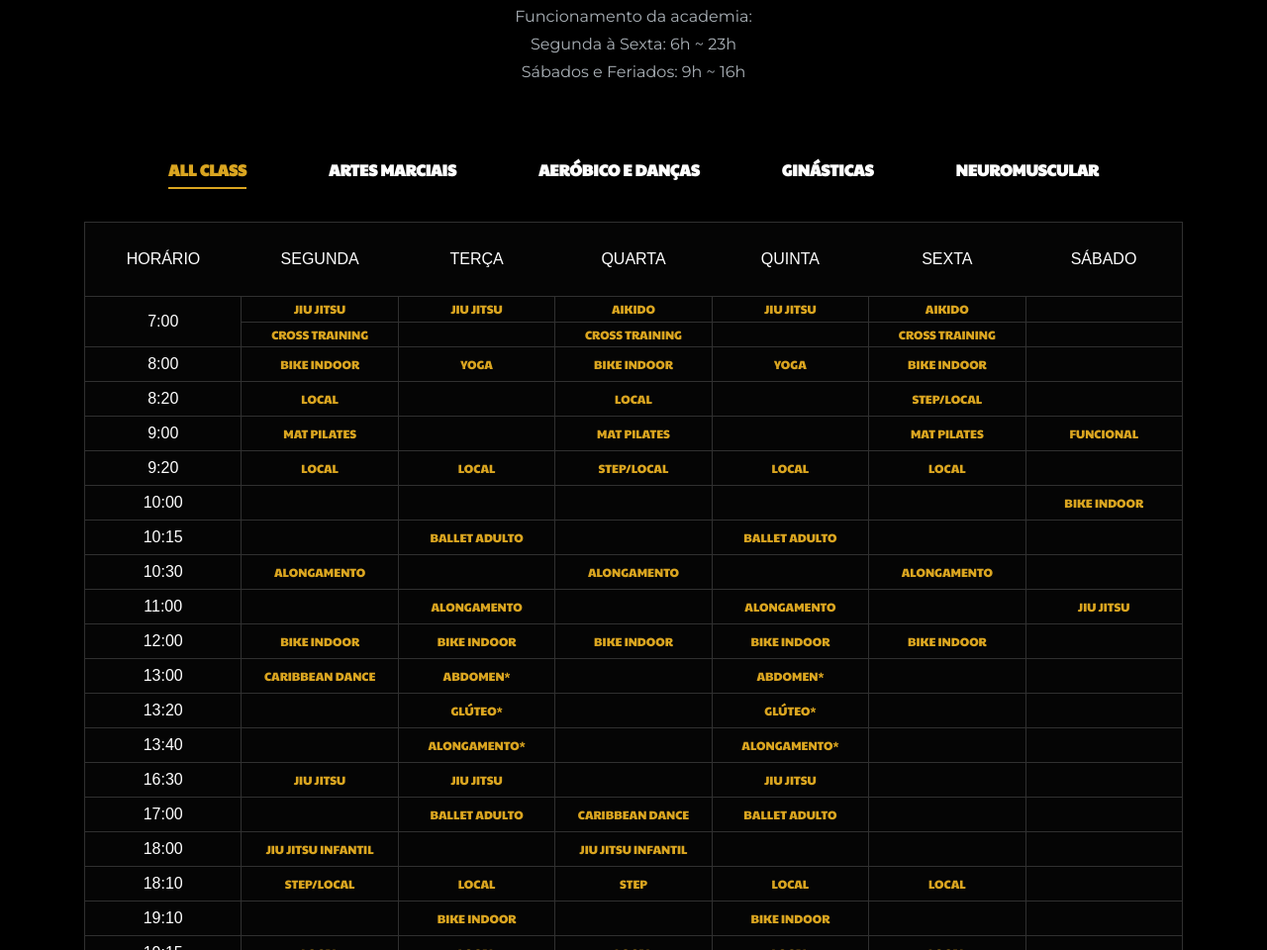
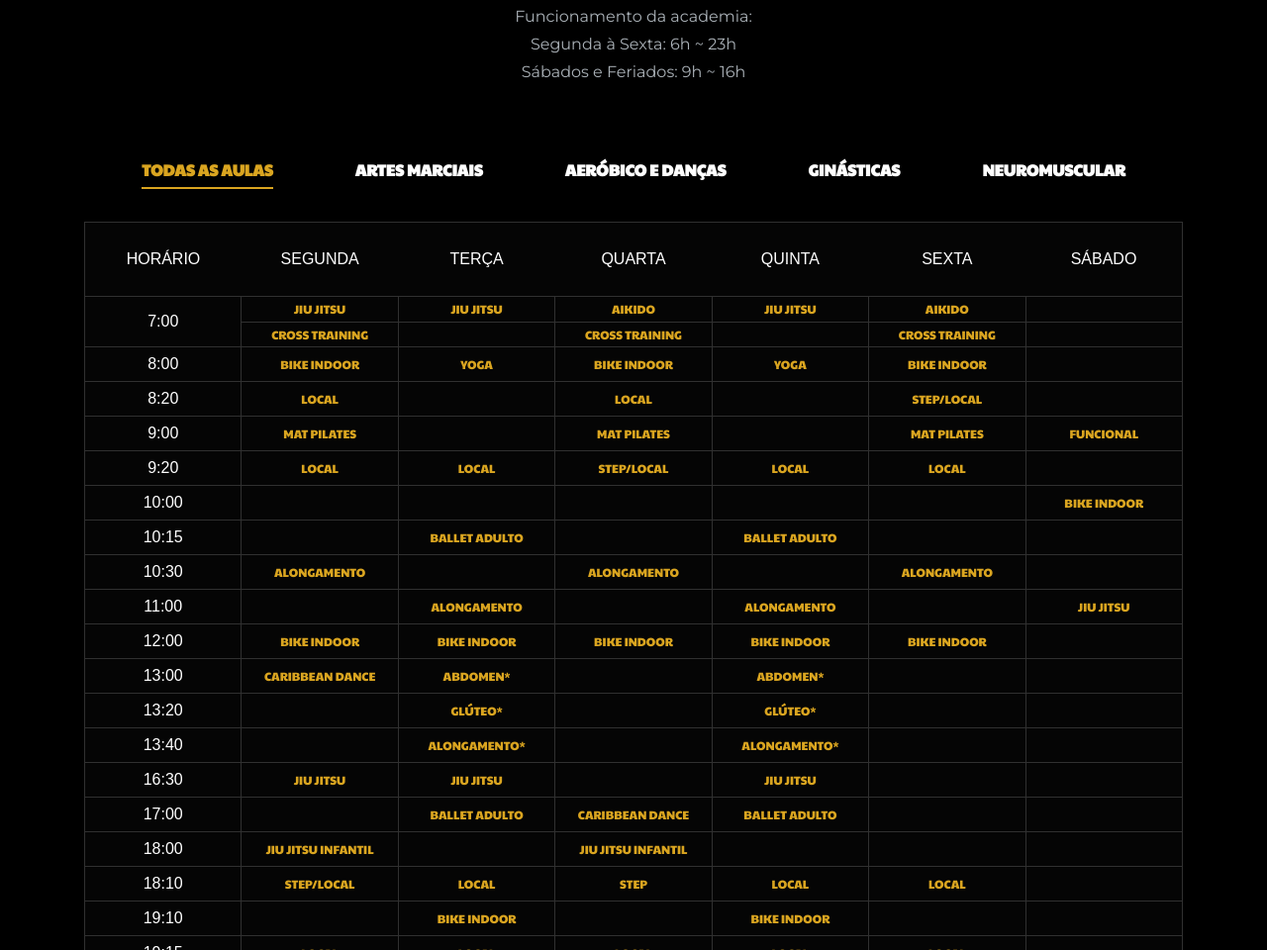
Before and after one commit to matvb/coliseujf-site, a plain HTML site: page gym/index.html in a window 1280 px wide. Shown: the part 957-1917 px from the top of the page at 99% size. Drawn offline with nearby package versions, Linux system fonts and the light colour scheme.

Commit message:
correcting 'all class'

```diff
--- a/gym/index.html
+++ b/gym/index.html
@@ -149,7 +149,7 @@
                 <div class="col-lg-12">
                     <div class="timetable-controls">
                         <ul>
-                            <li class="active" data-tsfilter="all">all class</li>
+                            <li class="active" data-tsfilter="all">Todas as aulas</li>
                             <li data-tsfilter="lutas">Artes Marciais</li>
                             <li data-tsfilter="dança">Aeróbico e Danças</li>
                             <li data-tsfilter="ginasticas">Ginásticas</li>
```
